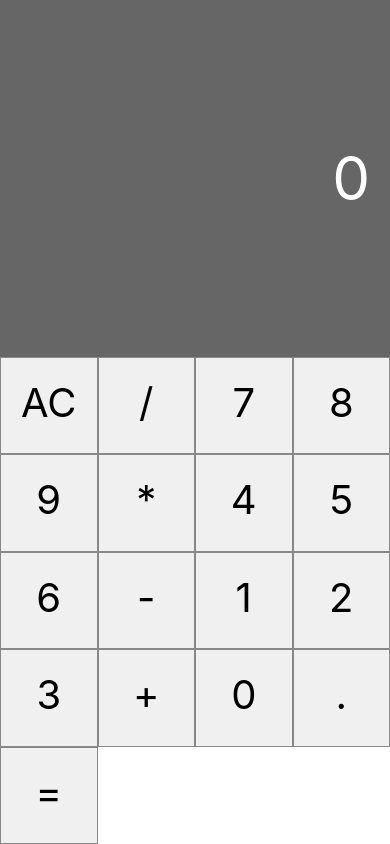
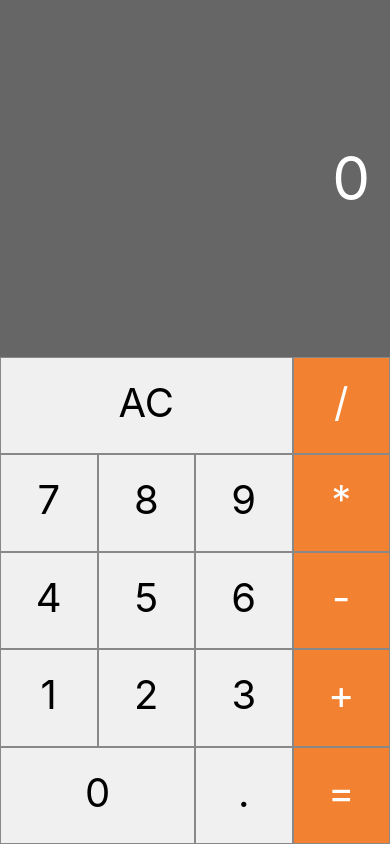
Before and after one commit to habyb/React-Native-Calculator, a React Native app: screen / in a window 390 px wide. Built offline with nearby package versions, Linux system fonts and the light colour scheme.

Commit message:
Updated: Button Component

```diff
--- a/App.js
+++ b/App.js
@@ -8,28 +8,40 @@
     displayValue: '0'
   }
 
+  addDigit = n => {
+    this.setState({ displayValue: n })
+  }
+
+  clearMemory = () => {
+    this.setState({ displayValue: '0' })
+  }
+
+  setOperation = operation => {
+
+  }
+
   render() {
     return (
       <View style={styles.container}>
         <Display value={this.state.displayValue} />
         <View style={styles.buttons}>
-          <Button label='AC' />
-          <Button label='/' />
-          <Button label='7' />
-          <Button label='8' />
-          <Button label='9' />
-          <Button label='*' />
-          <Button label='4' />
-          <Button label='5' />
-          <Button label='6' />
-          <Button label='-' />
-          <Button label='1' />
-          <Button label='2' />
-          <Button label='3' />
-          <Button label='+' />
-          <Button label='0' />
-          <Button label='.' />
-          <Button label='=' />
+          <Button label='AC' triple onClick={this.clearMemory} />
+          <Button label='/' operation onClick={this.setOperation} />
+          <Button label='7' onClick={this.addDigit} />
+          <Button label='8' onClick={this.addDigit}/>
+          <Button label='9' onClick={this.addDigit}/>
+          <Button label='*' operation onClick={this.setOperation} />
+          <Button label='4' onClick={this.addDigit}/>
+          <Button label='5' onClick={this.addDigit}/>
+          <Button label='6' onClick={this.addDigit}/>
+          <Button label='-' operation onClick={this.setOperation} />
+          <Button label='1' onClick={this.addDigit}/>
+          <Button label='2' onClick={this.addDigit}/>
+          <Button label='3' onClick={this.addDigit}/>
+          <Button label='+' operation onClick={this.setOperation} />
+          <Button label='0' double onClick={this.addDigit}/>
+          <Button label='.' onClick={this.addDigit} />
+          <Button label='=' operation onClick={this.setOperation} />
         </View>
       </View>
     );
--- a/src/components/Button.js
+++ b/src/components/Button.js
@@ -16,13 +16,27 @@
     textAlign: 'center',
     borderWidth: 1,
     borderColor: '#888',
+  },
+  operationButton: {
+    color: '#fff',
+    backgroundColor: '#f28231',
+  },
+  buttonDouble: {
+    width: (Dimensions.get('window').width / 4) * 2,
+  },
+  buttonTriple: {
+    width: (Dimensions.get('window').width / 4) * 3,
   }
 })
 
 export default props => {
+  const stylesButton = [styles.button]
+  if (props.double) stylesButton.push(styles.buttonDouble)
+  if (props.triple) stylesButton.push(styles.buttonTriple)
+  if (props.operation) stylesButton.push(styles.operationButton)
   return (
-    <TouchableHighlight onPress={props.onClick}>
-      <Text style={styles.button}>{props.label}</Text>
+    <TouchableHighlight onPress={() => props.onClick(props.label)}>
+      <Text style={stylesButton}>{props.label}</Text>
     </TouchableHighlight>
   )
 }
```
